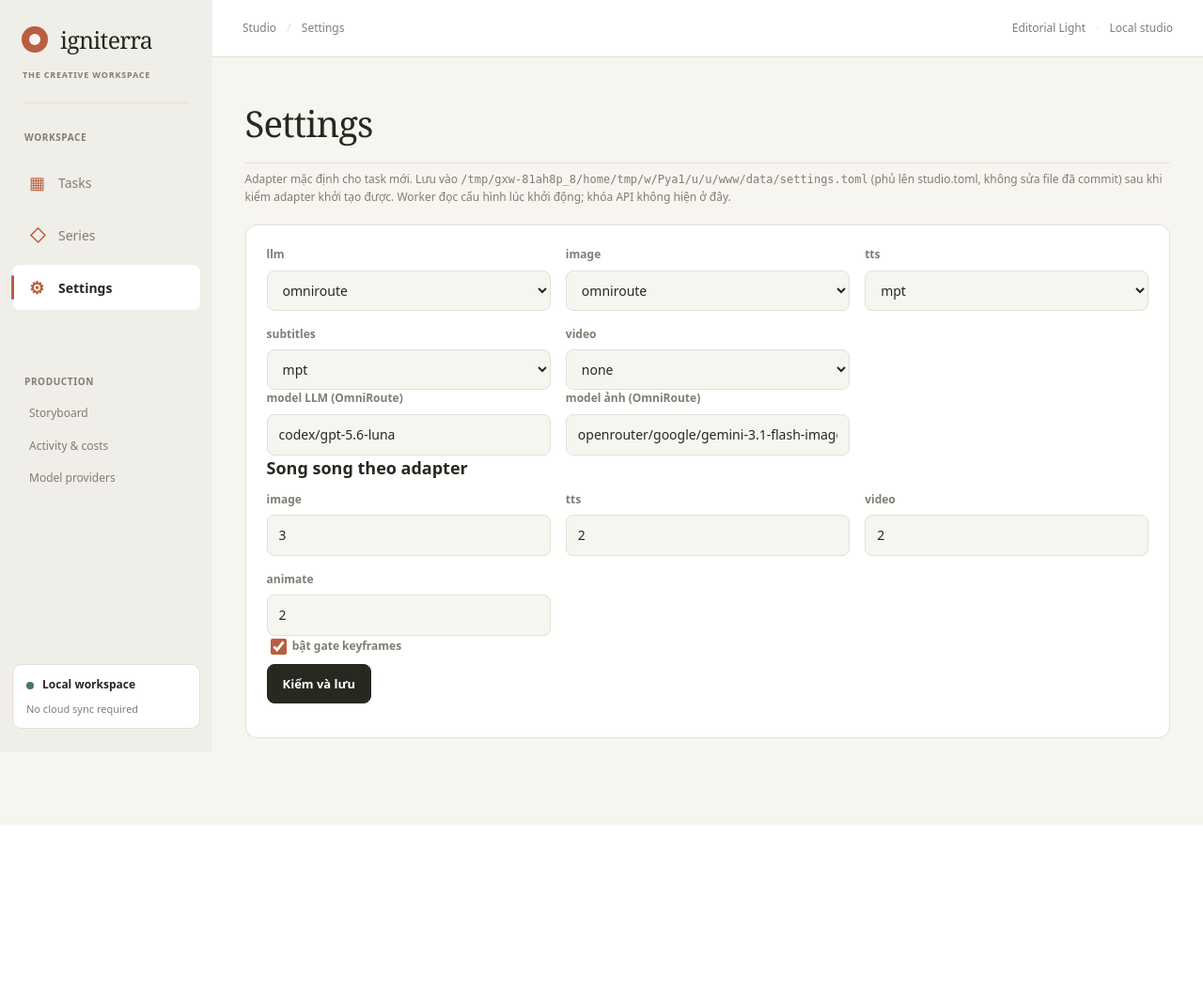
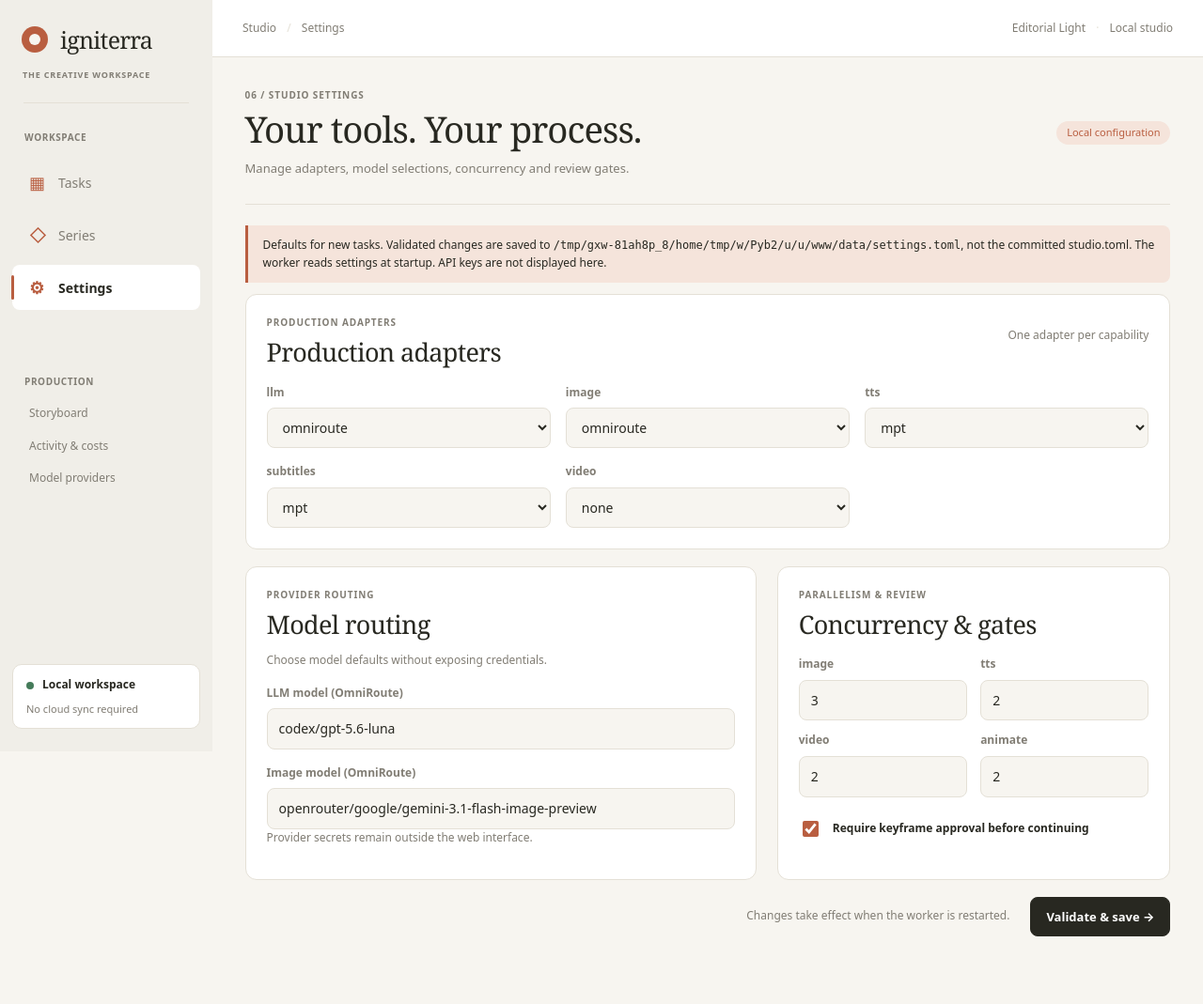
Before and after one commit to phuongtuan1803/igniterra, a FastAPI app: page /settings in a window 1280 px wide. Shown: the whole page at 94% size. Before the commit the page ends 878 px from the top, so only its background shows below. Run offline with FastAPI, Linux system fonts and the light colour scheme.

Commit message:
feat(web): style storyboard, audit, series bible and provider settings

```diff
--- a/studio/web/static/style.css
+++ b/studio/web/static/style.css
@@ -162,3 +162,42 @@ main>.card{margin-bottom:20px}
 @media(max-width:850px){.app-shell{display:block}.app-sidebar{position:static;height:auto;min-height:0;padding:16px 18px}.brand-caption,.sidebar-divider,.nav-caption,.nav-hints,.sidebar-foot{display:none}.nav-menu{display:flex;gap:8px;margin-top:15px}.nav-item{min-height:41px;padding:0 14px}.nav-item.active:before{left:0;top:8px;bottom:8px}.page-container{padding:26px 18px 55px}.utility-bar{height:48px;padding:0 18px}.metrics,.series-gallery{grid-template-columns:repeat(2,minmax(0,1fr))}.cols3{grid-template-columns:repeat(2,minmax(0,1fr))}}
 @media(max-width:560px){h1{font-size:31px}.page-heading,.page-header{flex-direction:column;align-items:stretch}.page-heading>.button{align-self:flex-start}.metrics,.series-gallery,.series-form,.cols3{grid-template-columns:1fr}.card{padding:16px}.utility-mode{display:none}.story-cell{min-width:175px}.status{padding:12px}.strip .cand{flex-basis:100px}.checklist{min-width:650px}}
 @media(prefers-reduced-motion:reduce){*,*:before,*:after{scroll-behavior:auto!important;transition:none!important}}
+
+/* Editorial treatment for preserved workflow-heavy views */
+.storyboard-layout{margin-top:15px}
+.scene-grid{padding:0;grid-template-columns:repeat(auto-fill,minmax(170px,1fr))}
+.scene-grid .scene{border:1px solid var(--line);background:var(--panel)}
+.scene-grid .scene.active{border-color:var(--accent)}
+.scene-inspector{position:sticky;top:24px;min-width:0}
+.scene-inspector .eyebrow{margin-bottom:9px}
+.scene-inspector>h2{font-size:26px}
+.scene-inspector .strip{margin-top:8px}
+.scene-inspector .strip .cand{flex-basis:110px}
+.inspector-section-title{border-top:1px solid var(--line);padding-top:16px}
+.review-notice{background:#f6e9ce;border-color:#e9d6b0}
+.final-review-panel{margin-bottom:20px}
+.final-review-panel>.row{align-items:flex-start}
+.final-review-panel video{flex-shrink:0}
+.final-review-panel .checklist{width:100%;min-width:635px}
+.audit-section{margin-top:20px}
+.audit-section h2{margin-bottom:0}
+.audit-section table{width:100%}
+.audit-section pre{margin-bottom:14px}
+.audit-section>p:last-child{margin-bottom:0}
+.series-workspace{align-items:start;margin-top:18px}
+.series-workspace>form.card{position:sticky;top:24px}
+.cast-workspace>.card{margin:0}
+.cast-workspace h2{margin-bottom:0}
+.cast-workspace .strip{padding-top:12px}
+.settings-form{display:grid;gap:18px}
+.settings-form .card{margin:0}
+.settings-form label{margin:16px 0 7px}
+.settings-form .cols3 label{margin:0 0 7px}
+.settings-form .concurrency-grid{display:grid;grid-template-columns:repeat(2,minmax(0,1fr));gap:8px 14px}
+.settings-form .concurrency-grid label{margin-top:4px}
+.settings-form .checkbox-row{display:flex;align-items:center;gap:12px;margin:22px 0 0;color:var(--ink)}
+.settings-form .checkbox-row input{flex:none}
+.settings-actions{display:flex;justify-content:flex-end;align-items:center;gap:22px}
+.settings-actions p{margin:0}
+@media(max-width:1100px){.series-workspace>form.card{position:static}.scene-inspector{position:static}}
+@media(max-width:600px){.settings-actions{align-items:stretch;flex-direction:column}.settings-form .concurrency-grid{grid-template-columns:1fr 1fr}}
--- a/studio/web/templates/settings.html
+++ b/studio/web/templates/settings.html
@@ -1,26 +1,47 @@
 {% extends "base.html" %}
 {% block title %}Settings{% endblock %}
 {% block body %}
-<h1>Settings</h1>
-<p class="muted small">Adapter mặc định cho task mới. Lưu vào <code>{{ path }}</code> (phủ lên studio.toml, không sửa file đã commit) sau khi kiểm adapter khởi tạo được. Worker đọc cấu hình lúc khởi động; khóa API không hiện ở đây.</p>
-<form class="card" method="post" action="/settings">
+<div class="page-heading">
+ <div><p class="eyebrow">06 / STUDIO SETTINGS</p><h1>Your tools. Your process.</h1><p class="page-subtitle">Manage adapters, model selections, concurrency and review gates.</p></div>
+ <span class="chip">Local configuration</span>
+</div>
+<p class="section-note">Defaults for new tasks. Validated changes are saved to <code>{{ path }}</code>, not the committed studio.toml. The worker reads settings at startup. API keys are not displayed here.</p>
+<form method="post" action="/settings" class="settings-form">
+ <section class="card">
+  <div class="section-heading"><div><p class="eyebrow">PRODUCTION ADAPTERS</p><h2>Production adapters</h2></div><p class="small muted">One adapter per capability</p></div>
   <div class="cols3">
     {% for cap, names in registry.items() %}
-    <div><label>{{ cap }}</label><select name="adapter_{{ cap }}">
-      {% for n in names %}<option {{ "selected" if adapters.get(cap, "none") == n }}>{{ n }}</option>{% endfor %}</select></div>
+    <div><label for="adapter_{{ cap }}">{{ cap }}</label>
+      <select name="adapter_{{ cap }}" id="adapter_{{ cap }}">
+        {% for n in names %}<option value="{{ n }}" {{ "selected" if adapters.get(cap, "none") == n }}>{{ n }}</option>{% endfor %}
+      </select>
+    </div>
     {% endfor %}
   </div>
-  <div class="cols3">
-    <div><label>model LLM (OmniRoute)</label><input type="text" name="llm_model" value="{{ omniroute.llm_model }}"></div>
-    <div><label>model ảnh (OmniRoute)</label><input type="text" name="image_model" value="{{ omniroute.image_model }}"></div>
-  </div>
-  <h3>Song song theo adapter</h3>
-  <div class="cols3">
-    {% for k in ("image", "tts", "video", "animate") %}
-    <div><label>{{ k }}</label><input type="number" min="1" max="16" name="conc_{{ k }}" value="{{ concurrency.get(k, 1) }}"></div>
-    {% endfor %}
-  </div>
-  <label><input type="checkbox" name="gate_keyframes" {{ "checked" if gates.keyframes }}> bật gate keyframes</label>
-  <p><button class="primary">Kiểm và lưu</button></p>
+ </section>
+ <div class="panel-grid">
+   <section class="card">
+     <p class="eyebrow">PROVIDER ROUTING</p><h2>Model routing</h2>
+     <p class="muted small">Choose model defaults without exposing credentials.</p>
+     <label for="llm_model">LLM model (OmniRoute)</label>
+     <input id="llm_model" type="text" name="llm_model" value="{{ omniroute.llm_model }}">
+     <label for="image_model">Image model (OmniRoute)</label>
+     <input id="image_model" type="text" name="image_model" value="{{ omniroute.image_model }}">
+     <p class="small muted">Provider secrets remain outside the web interface.</p>
+   </section>
+   <section class="card">
+     <p class="eyebrow">PARALLELISM & REVIEW</p><h2>Concurrency &amp; gates</h2>
+     <div class="concurrency-grid">
+       {% for k in ("image", "tts", "video", "animate") %}
+       <div><label for="conc_{{ k }}">{{ k }}</label><input id="conc_{{ k }}" type="number" min="1" max="16" name="conc_{{ k }}" value="{{ concurrency.get(k, 1) }}"></div>
+       {% endfor %}
+     </div>
+     <label class="checkbox-row" for="gate_keyframes">
+       <input id="gate_keyframes" type="checkbox" name="gate_keyframes" {{ "checked" if gates.keyframes }}>
+       Require keyframe approval before continuing
+     </label>
+   </section>
+ </div>
+ <div class="settings-actions"><p class="small muted">Changes take effect when the worker is restarted.</p><button class="primary button" type="submit">Validate &amp; save →</button></div>
 </form>
 {% endblock %}
```
Also changed, not shown: studio/web/templates/detail.html (+10 -9 lines), studio/web/templates/series.html (+7 -4 lines), studio/web/templates/storyboard.html (+11 -8 lines).
